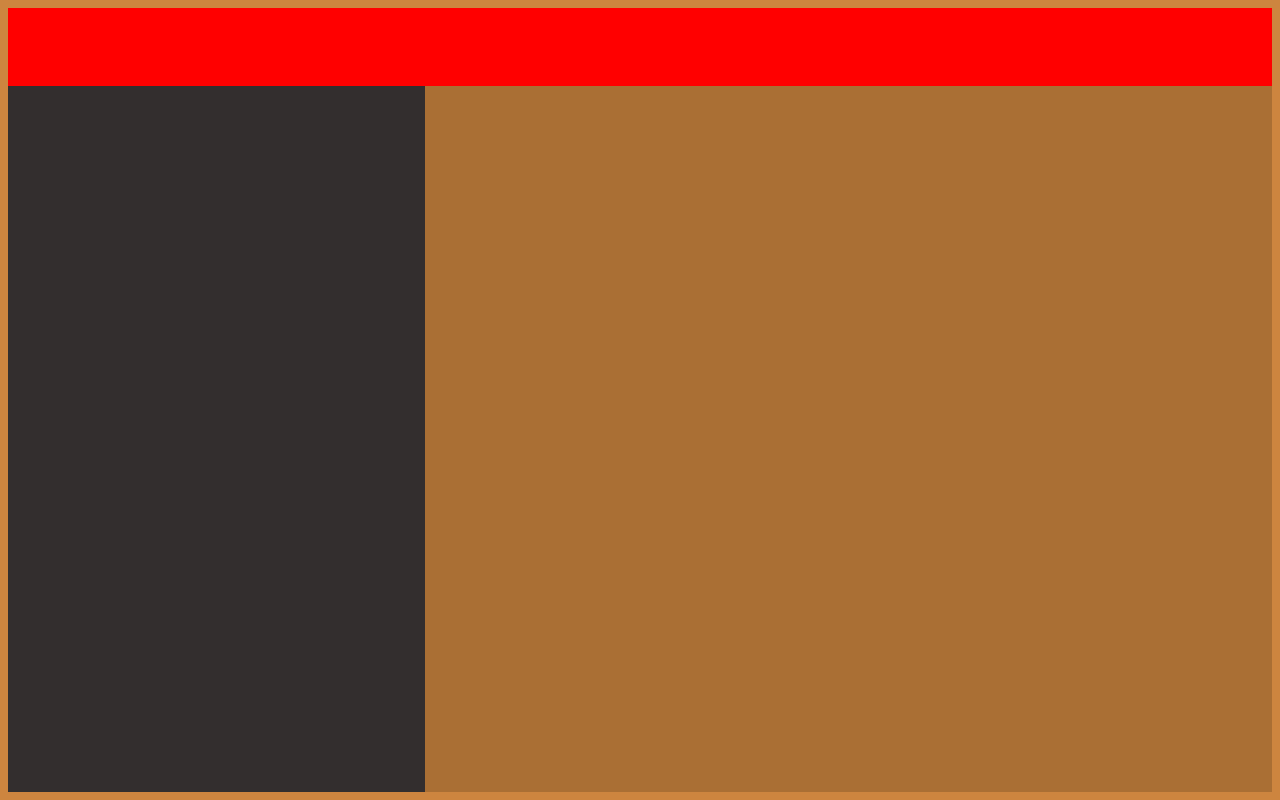
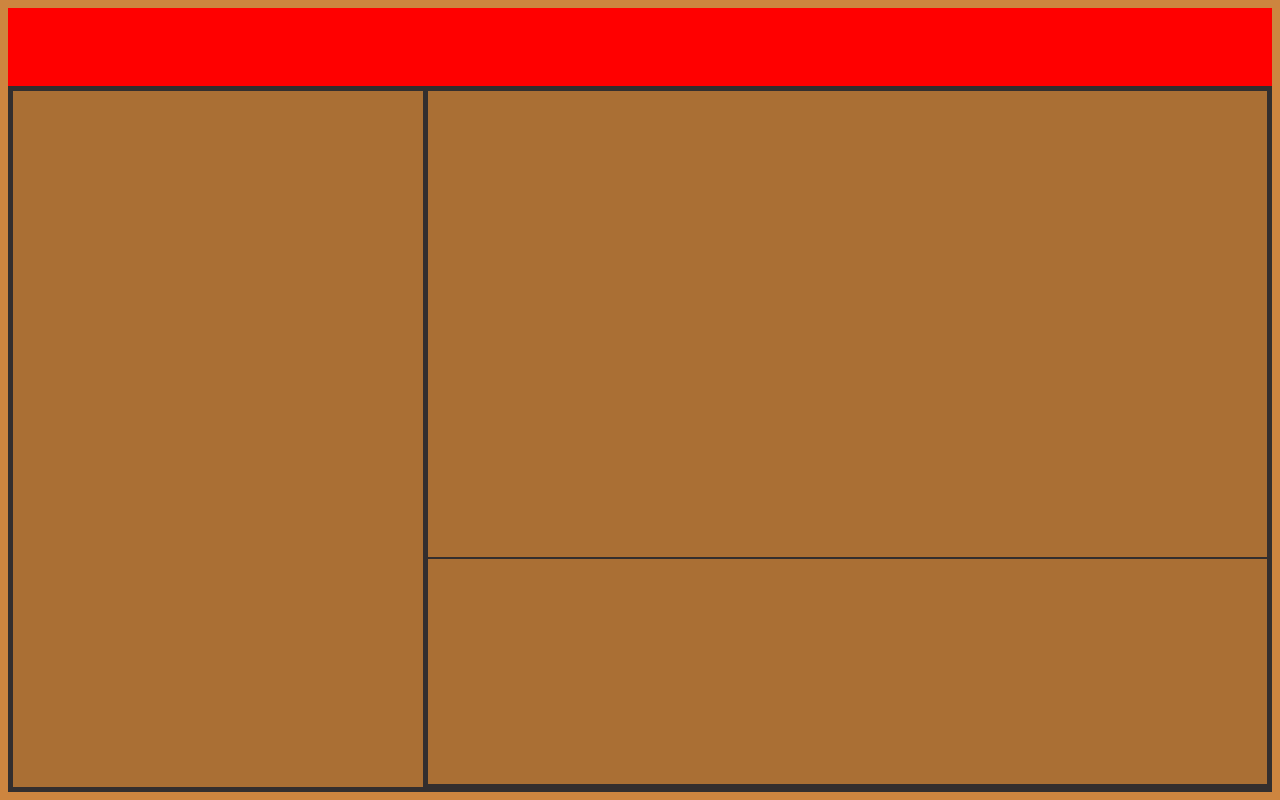
Before and after one commit to bszmihaly/tori-feladat, a plain HTML site: page pages/index.html in a window 1280 px wide. Drawn offline with Linux system fonts and the light colour scheme.

Commit message:
asd? fakeBorders added

```diff
--- a/pages/index.html
+++ b/pages/index.html
@@ -12,14 +12,18 @@
         <div id="yearField">
 
         </div>
-        <div>
-        <div class="gameStyle" class="asd" id="lettersField">
+        <div class="inlineArea fakeBorder" id="lettersFieldFakeBorder">
+            <div class="gameStyle" id="lettersField">
+            </div>
         </div>
-        </div>
-        <div class="asd" id="gameArea">
-            <div class="gameStyle" id="questionField">
+        <div class="inlineArea" id="gameArea">
+            <div class="fakeBorder" id="questionFieldFakeBorder">
+                <div class="gameStyle" id="questionField">
+                </div>
             </div>
-            <div class="gameStyle" id="answerField">
+            <div class="fakeBorder" id="answerFieldFakeBorder">
+                <div class="gameStyle" id="answerField">
+                </div>
             </div>
         </div>
     </div>
--- a/scripts/script.js
+++ b/scripts/script.js
@@ -4,7 +4,7 @@ var globalYear;
 function CreateGameFieldForYear(year, id){
     var questionArea = document.getElementById("questionRow");
     var answerArea = document.getElementById("answerRow");
-    alert(localdata[year].title);
+    //alert(localdata[year].title);
     var questionData = localdata[year][id];
     if(questionData.questionType == "question"){
         //Display question
--- a/style/style.css
+++ b/style/style.css
@@ -15,36 +15,25 @@ body{
     width: 100%;
     z-index:1;
 }
+.fakeBorder{
+    margin: 5px;
+}
 .gameStyle{
     background-color: rgb(170, 111, 52);
-    border-width: 5px;
-    border-color: #332e2e;
 }
 #yearField{
-
     left:0;
     top:0;
     width: 100%;
     height: 10%;
     background-color: #FF0000;
 }
-#container2{
-    left:0;
-    top:10%;
-    height:90%;
-    width:100%;
-}
-.asd{
+.inlineArea{
     display: inline-block;
     height: 90%;
     width: 100%;
 }
-#lettersField{
-    left:0;
-    top:10%;
-    width: 33%;
-    height: 90%;
-}
+
 #gameArea{
     top:10%;
     left:33%;
@@ -52,15 +41,46 @@ body{
     width:67%;
     float:right;
 }
+
+#lettersFieldFakeBorder{
+    left:0;
+    top:10%;
+    width: calc(33% - 7.5px);
+    height: calc(90% - 10px);
+    margin-right: 2.5px;
+}
+#questionFieldFakeBorder{
+    top:0;
+    left:0;
+    width: calc(100% - 7.5px);
+    height: calc(67% - 7.5px);
+    margin-left: 2.5px;
+    margin-bottom: 2.5px;
+}
+#answerFieldFakeBorder{
+    top: calc(67% + 5px);
+    left:0;
+    width:calc(100% - 7.5px);
+    height: calc(33% - 7.5px);
+    margin-left: 2.5px;
+    margin-top: 2.5px;
+}
+
+#lettersField{
+    left:0;
+    top:0;
+    width: 100%;
+    height: 100%;
+}
 #questionField{
     top:0;
     left:0;
     width:100%;
-    height: 67%;
+    height: 100%;
 }
 #answerField{
-    top:67%;
+    top:0;
     left:0;
     width:100%;
-    height: 33%;
+    height: 100%;
 }
```
